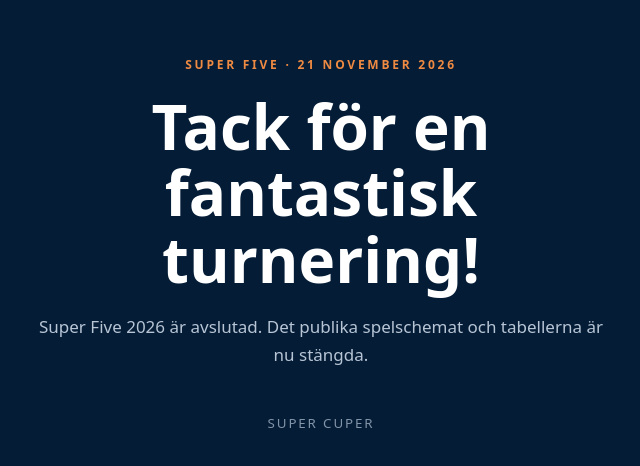
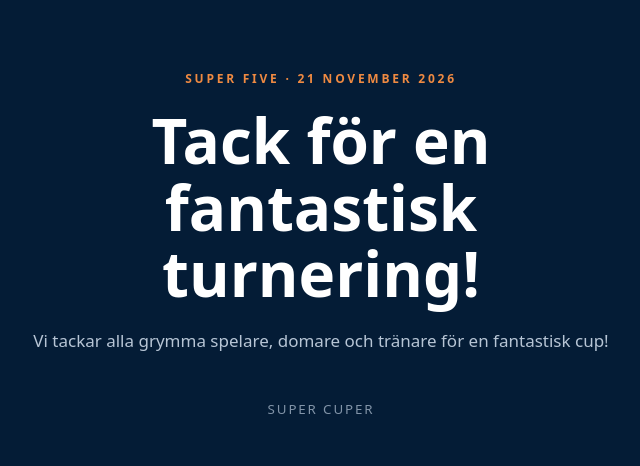
Before and after one commit to RobertSokol/-super-five-live, a plain HTML site: page schema.html in a window 1280 px wide. Shown: the part 156-622 px from the top of the page, without its empty margins (319-959 px from the left). Drawn offline with Linux system fonts and the light colour scheme.

Commit message:
Update Super Five thank-you message on closed public schedule

```diff
--- a/schema.html
+++ b/schema.html
@@ -1,2 +1,2 @@
 <!doctype html>
-<html lang="sv"><head><meta charset="utf-8"><meta name="viewport" content="width=device-width,initial-scale=1"><meta name="robots" content="noindex,nofollow"><title>Super Five · Turneringen avslutad</title><style>*{box-sizing:border-box}body{margin:0;min-height:100vh;background:#041c36;color:#fff;font-family:system-ui,-apple-system,Segoe UI,sans-serif;display:grid;place-items:center;padding:24px}main{text-align:center;max-width:580px}.eyebrow{font-size:12px;font-weight:800;letter-spacing:.23em;color:#ef8a42}h1{font-size:clamp(34px,7vw,62px);line-height:1.08;margin:20px 0}p{font-size:17px;line-height:1.65;color:#b7c5d5}small{display:block;margin-top:45px;color:#8294a8;letter-spacing:.14em}</style></head><body><main><div class="eyebrow">SUPER FIVE · 21 NOVEMBER 2026</div><h1>Tack för en fantastisk turnering!</h1><p>Super Five 2026 är avslutad. Det publika spelschemat och tabellerna är nu stängda.</p><small>SUPER CUPER</small></main></body></html>
+<html lang="sv"><head><meta charset="utf-8"><meta name="viewport" content="width=device-width,initial-scale=1"><meta name="robots" content="noindex,nofollow"><title>Super Five · Turneringen avslutad</title><style>*{box-sizing:border-box}body{margin:0;min-height:100vh;background:#041c36;color:#fff;font-family:system-ui,-apple-system,Segoe UI,sans-serif;display:grid;place-items:center;padding:24px}main{text-align:center;max-width:580px}.eyebrow{font-size:12px;font-weight:800;letter-spacing:.23em;color:#ef8a42}h1{font-size:clamp(34px,7vw,62px);line-height:1.08;margin:20px 0}p{font-size:17px;line-height:1.65;color:#b7c5d5}small{display:block;margin-top:45px;color:#8294a8;letter-spacing:.14em}</style></head><body><main><div class="eyebrow">SUPER FIVE · 21 NOVEMBER 2026</div><h1>Tack för en fantastisk turnering!</h1><p>Vi tackar alla grymma spelare, domare och tränare för en fantastisk cup!</p><small>SUPER CUPER</small></main></body></html>
```
